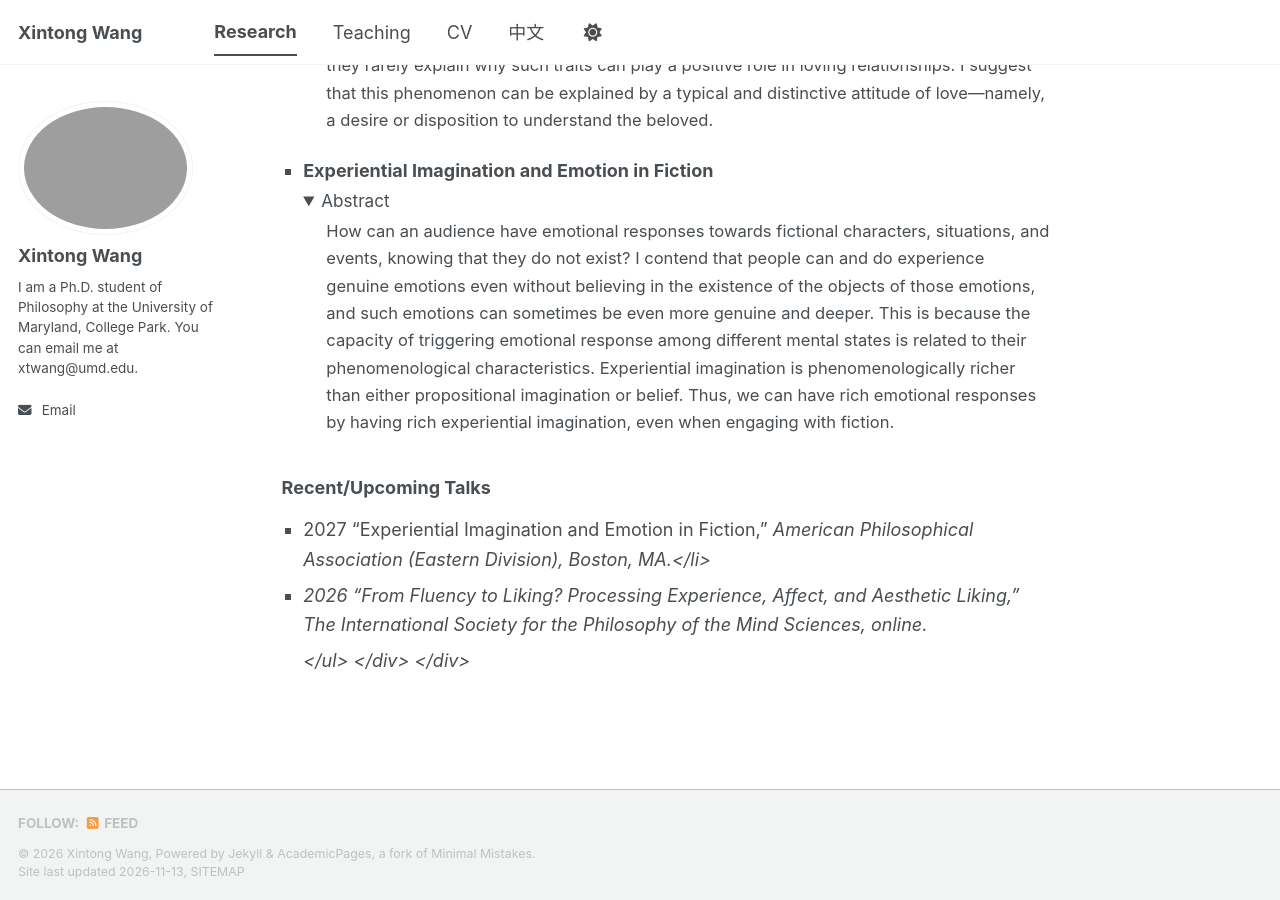
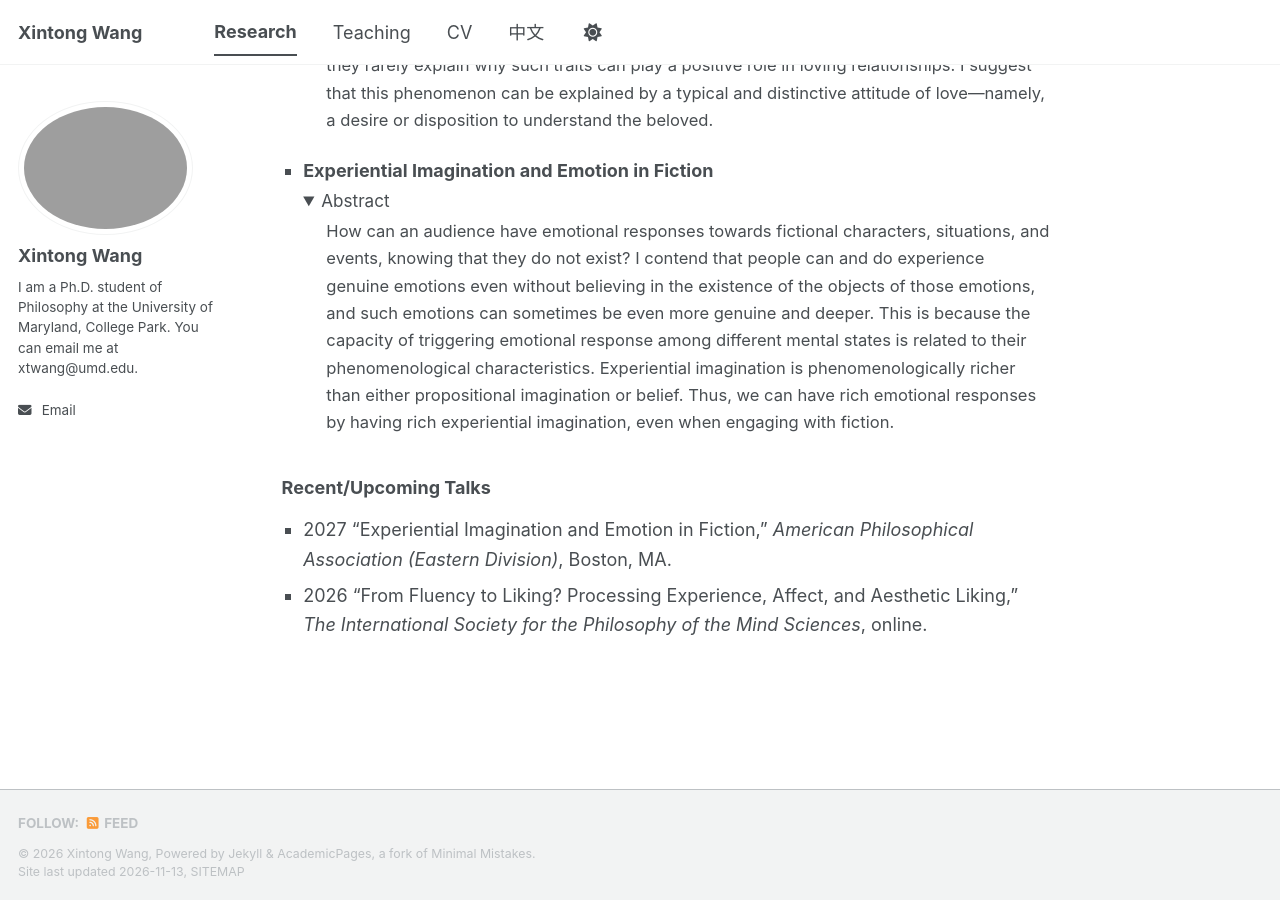
Before and after one commit to wang-xintong/wang-xintong.github.io, a Jekyll site: the page built from _pages/research.md, in a window 1280 px wide and 900 px high, scrolled down 643 px. Built offline with Jekyll 4.4.1, drawn with Linux system fonts in a browser that asks for light colours; a script bundle is joined from its source files by our own code; library files that are not in the unit come from our copies.

Commit message:
Update research.md

```diff
--- a/_pages/research.md
+++ b/_pages/research.md
@@ -110,10 +110,10 @@ share: false
 
     <div class="research-section-title">Recent/Upcoming Talks</div>
 
-    <ul class="talk-list">
-      <li>2027 “Experiential Imagination and Emotion in Fiction,” <em>American Philosophical Association (Eastern Division), Boston, MA.</li>
+<ul class="talk-list">
+  <li>2027 “Experiential Imagination and Emotion in Fiction,” <em>American Philosophical Association (Eastern Division)</em>, Boston, MA.</li>
 
-      <li>2026 “From Fluency to Liking? Processing Experience, Affect, and Aesthetic Liking,” <em>The International Society for the Philosophy of the Mind Sciences</em>, online.</li>
+  <li>2026 “From Fluency to Liking? Processing Experience, Affect, and Aesthetic Liking,” <em>The International Society for the Philosophy of the Mind Sciences</em>, online.</li>
 </ul>
 
   </div>
```
